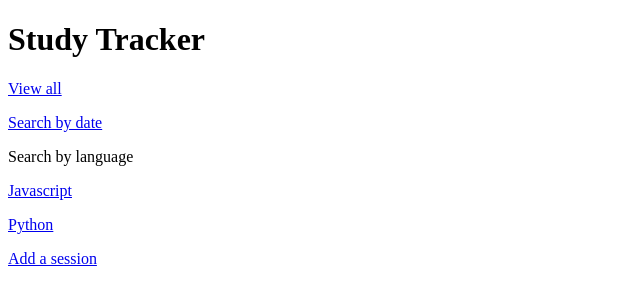
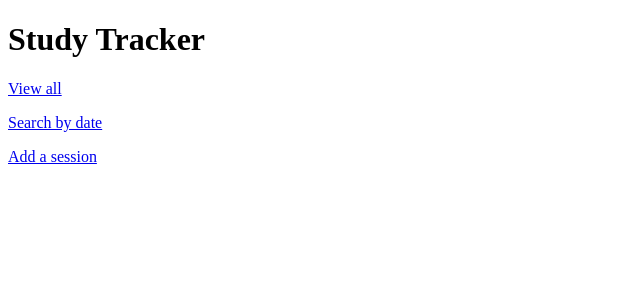
Before and after one commit to mparkcode/flask_blog, a Flask app: page / in a window 1280 px wide. Shown: the top 305 px of the page, without its empty margins (0-640 px from the left). Run offline with Flask 2, Linux system fonts and the light colour scheme; data that the repository does not hold is empty; some libraries are stand-ins or nearby versions.

Commit message:
removed search routes

```diff
--- a/app.py
+++ b/app.py
@@ -20,11 +20,6 @@ def view_all():
     sessions = mongo.db.study_session.find()
     return render_template('view_all.html', sessions = sessions)
 
-@app.route("/view_by_language/<language>")
-def view_by_language(language):
-    sessions = mongo.db.study_session.find({"language" : language})
-    return render_template('view_all.html', sessions = sessions)
-
 @app.route("/add_a_session", methods=["POST", "GET"])
 def add_a_session():
     if request.method == "POST":
--- a/templates/index.html
+++ b/templates/index.html
@@ -11,9 +11,6 @@
 
     <p><a href="{{url_for('view_all')}}">View all</a></p>
     <p><a href="#">Search by date</a></p>
-    <p>Search by language</p>
-    <p><a href="{{url_for('view_by_language', language='javascript')}}">Javascript</a></p>
-    <p><a href="{{url_for('view_by_language', language='python')}}">Python</a></p>
     <p><a href="{{url_for('add_a_session')}}">Add a session</a></p>
 </body>
 </html>
```
Also changed, not shown: 1 other file.
